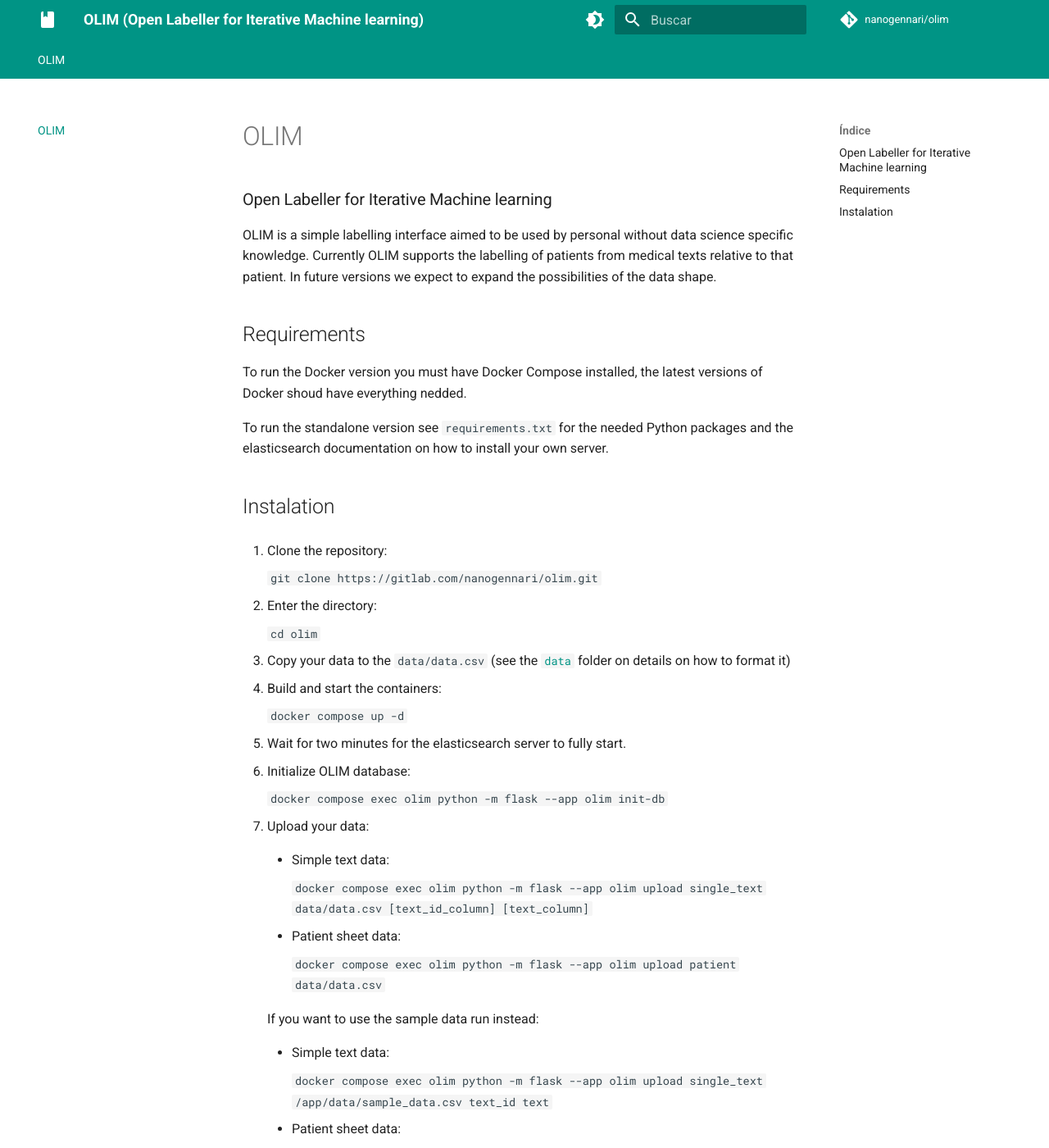
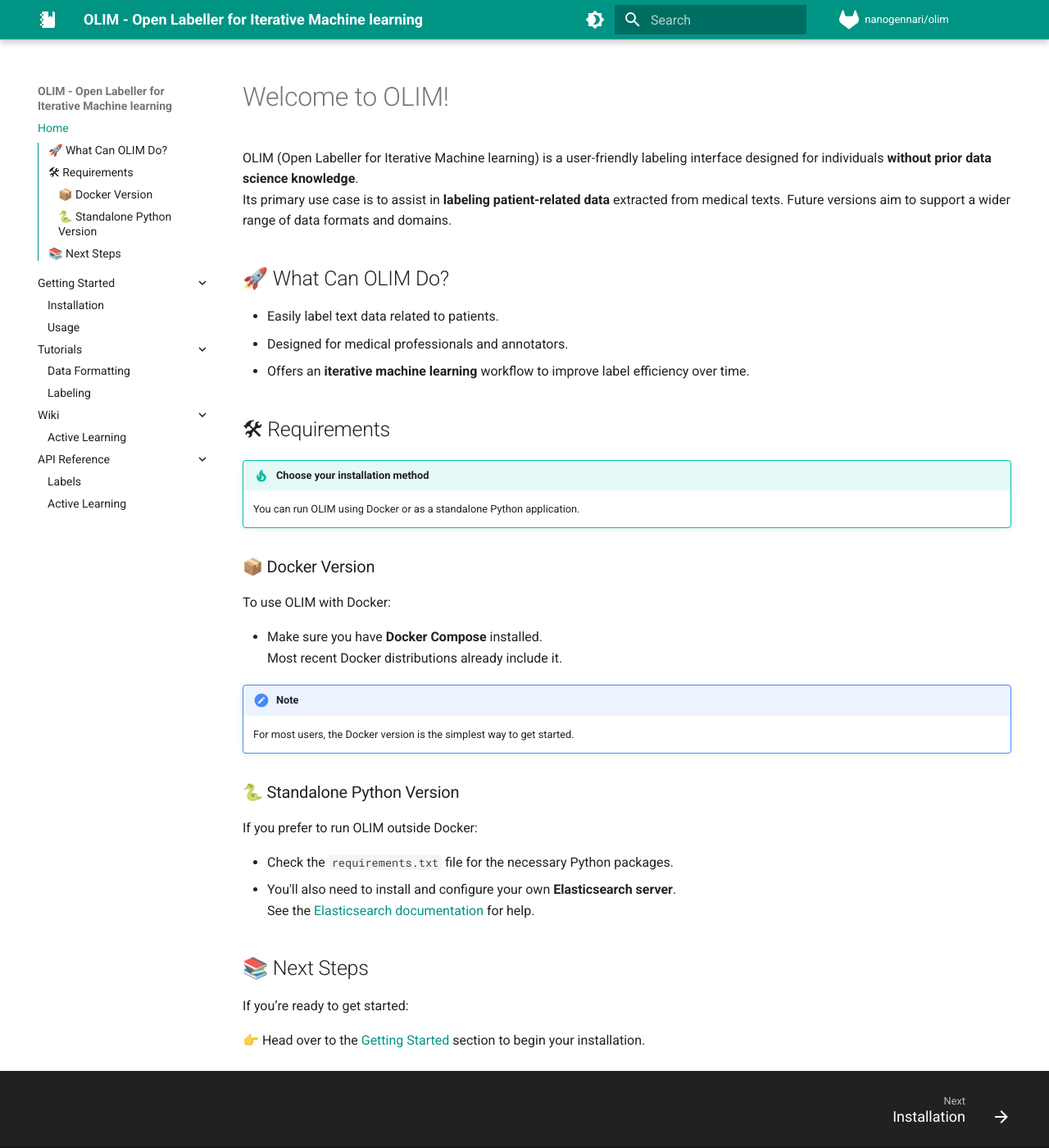
Before and after one commit to labora-lab/olim, an MkDocs documentation site: the page built from docs/index.md, in a window 1280 px wide and 1400 px high. Shown: the whole window at 82% size. Built offline with MkDocs 1.6.1 and Material for MkDocs 9.7.7, drawn with Linux system fonts in a browser that asks for light colours; comment, search, counter and statistics services are not loaded; some of the changed text lies outside the part shown.

Commit message:
feat(docs): Modify navigation, pagination, content and add automatic documentation from docstrings

```diff
--- a/docs/index.md
+++ b/docs/index.md
@@ -1,56 +1,39 @@
-# OLIM
-### Open Labeller for Iterative Machine learning
+# Welcome to OLIM!
 
-OLIM is a simple labelling interface aimed to be used by personal without data science specific knowledge. Currently OLIM supports the labelling of patients from medical texts relative to that patient. In future versions we expect to expand the possibilities of the data shape.
+OLIM (Open Labeller for Iterative Machine learning) is a user-friendly labeling interface designed for individuals **without prior data science knowledge**.
+Its primary use case is to assist in **labeling patient-related data** extracted from medical texts. Future versions aim to support a wider range of data formats and domains.
 
-## Requirements
+## 🚀 What Can OLIM Do?
 
-To run the Docker version you must have Docker Compose installed, the latest versions of Docker shoud have everything nedded.
+- Easily label text data related to patients.
+- Designed for medical professionals and annotators.
+- Offers an **iterative machine learning** workflow to improve label efficiency over time.
 
-To run the standalone version see `requirements.txt` for the needed Python packages and the elasticsearch documentation on how to install your own server.
+## 🛠 Requirements
 
-## Instalation
+!!! tip "Choose your installation method"
+    You can run OLIM using Docker or as a standalone Python application.
 
-1. Clone the repository:
+### 📦 Docker Version
 
-    `git clone https://gitlab.com/nanogennari/olim.git`
+To use OLIM with Docker:
 
-2. Enter the directory:
+- Make sure you have **Docker Compose** installed.
+  Most recent Docker distributions already include it.
 
-    `cd olim`
+!!! note
+    For most users, the Docker version is the simplest way to get started.
 
-3. Copy your data to the `data/data.csv` (see the [`data`](./data) folder on details on how to format it)
+### 🐍 Standalone Python Version
 
-4. Build and start the containers:
+If you prefer to run OLIM outside Docker:
 
-    `docker compose up -d`
+- Check the `requirements.txt` file for the necessary Python packages.
+- You'll also need to install and configure your own **Elasticsearch server**.
+  See the [Elasticsearch documentation](https://www.elastic.co/guide/en/elasticsearch/reference/current/index.html) for help.
 
-5. Wait for two minutes for the elasticsearch server to fully start.
+## 📚 Next Steps
 
-6. Initialize OLIM database:
+If you’re ready to get started:
 
-    `docker compose exec olim python -m flask --app olim init-db`
-
-7. Upload your data:
-
-    * Simple text data:
-
-        `docker compose exec olim python -m flask --app olim upload single_text data/data.csv [text_id_column] [text_column]`
-
-    * Patient sheet data:
-
-        `docker compose exec olim python -m flask --app olim upload patient data/data.csv`
-
-    If you want to use the sample data run instead:
-
-
-
-    * Simple text data:
-
-        `docker compose exec olim python -m flask --app olim upload single_text /app/data/sample_data.csv text_id text`
-
-    * Patient sheet data:
-
-        `docker compose exec olim python -m flask --app olim upload patient /app/data/sample_data.csv`
-
-8. Access the labeler on `http://localhost:42000`
+👉 Head over to the [Getting Started](getting_started/installation.md) section to begin your installation.
--- a/mkdocs.yml
+++ b/mkdocs.yml
@@ -1,17 +1,19 @@
-site_name: OLIM (Open Labeller for Iterative Machine learning)
-site_url: https://gitlab.com/nanogennari/olim
+site_name: OLIM - Open Labeller for Iterative Machine learning
+site_url: https://nanogennari.gitlab.io/olim
 repo_name: nanogennari/olim
 repo_url: https://gitlab.com/nanogennari/olim
 theme:
   name: material
   icon:
-    logo: material/book
-  language: pt-BR
+    logo: material/notebook
+    repo: fontawesome/brands/gitlab
+  language: en
   features:
-    - navigation.tabs
+    - navigation.expand
     - content.tabs.link
     - content.code.copy
-    - navigation.top
+    - toc.integrate
+    - navigation.footer
   palette:
     - media: "(prefers-color-scheme: light)"
       scheme: default
@@ -28,10 +30,12 @@ theme:
 
 plugins:
   - search
-  - mkdocstrings
+  - mkdocstrings:
+      handlers:
+        python:
+          paths: ["."]
 
 extra_javascript:
-  - js/mathjax.js
   - https://polyfill.io/v3/polyfill.min.js?features=es6
   - https://cdn.jsdelivr.net/npm/mathjax@3/es5/tex-mml-chtml.js
 
@@ -60,3 +64,17 @@ markdown_extensions:
   - attr_list
   - pymdownx.tasklist:
       custom_checkbox: true
+
+nav:
+  - Home: index.md
+  - Getting Started:
+      - Installation: getting_started/installation.md
+      - Usage: getting_started/usage.md
+  - Tutorials:
+      - Data Formatting: tutorials/data_formatting.md
+      - Labeling: tutorials/labeling.md
+  - Wiki:
+      - Active Learning: wiki/active_learning.md
+  - API Reference:
+      - Labels: api_reference/labels.md
+      - Active Learning: api_reference/active_learning.md
--- a/pyproject.toml
+++ b/pyproject.toml
@@ -14,6 +14,9 @@ dependencies = [
     "flask-sqlalchemy==3.0.3",
     "gunicorn==21.2.0",
     "icecream>=2.1.4",
+    "mkdocs>=1.6.1",
+    "mkdocs-material>=9.6.11",
+    "mkdocstrings-python>=1.16.8",
     "numpy>=2.1.0",
     "pandas==2.2.3",
     "pre-commit>=4.1.0",
```
Also changed, not shown: .gitlab-ci.yml (+20 -0 lines), docs/api_reference/active_learning.md (added, +7 -0 lines), docs/api_reference/labels.md (added, +7 -0 lines), docs/getting_started/installation.md (added, +63 -0 lines), docs/getting_started/usage.md (added, +11 -0 lines), docs/tutorials/data_formatting.md (added, +56 -0 lines), docs/tutorials/labeling.md (added, +11 -0 lines), docs/wiki/active_learning.md (added, +11 -0 lines), 1 other file.
